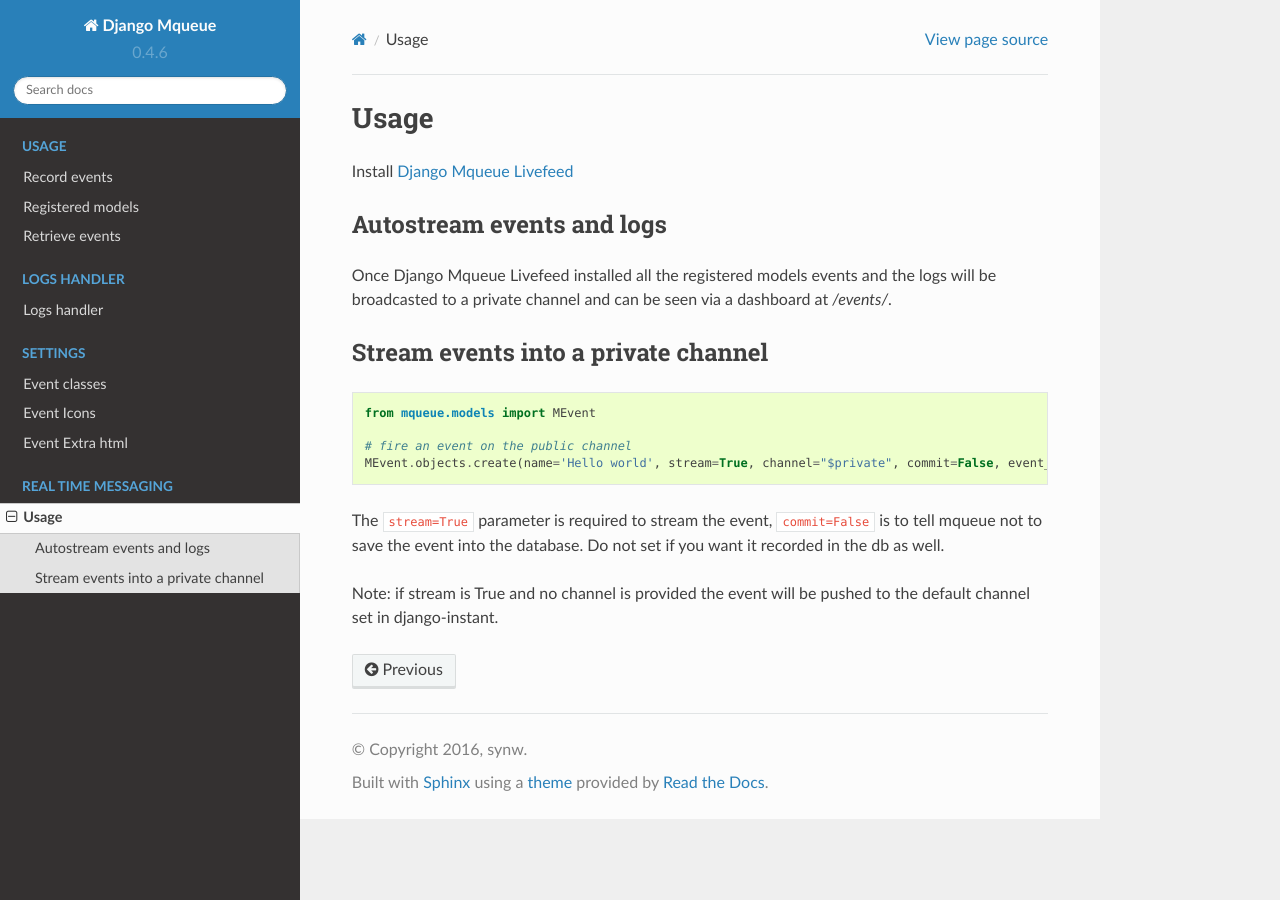
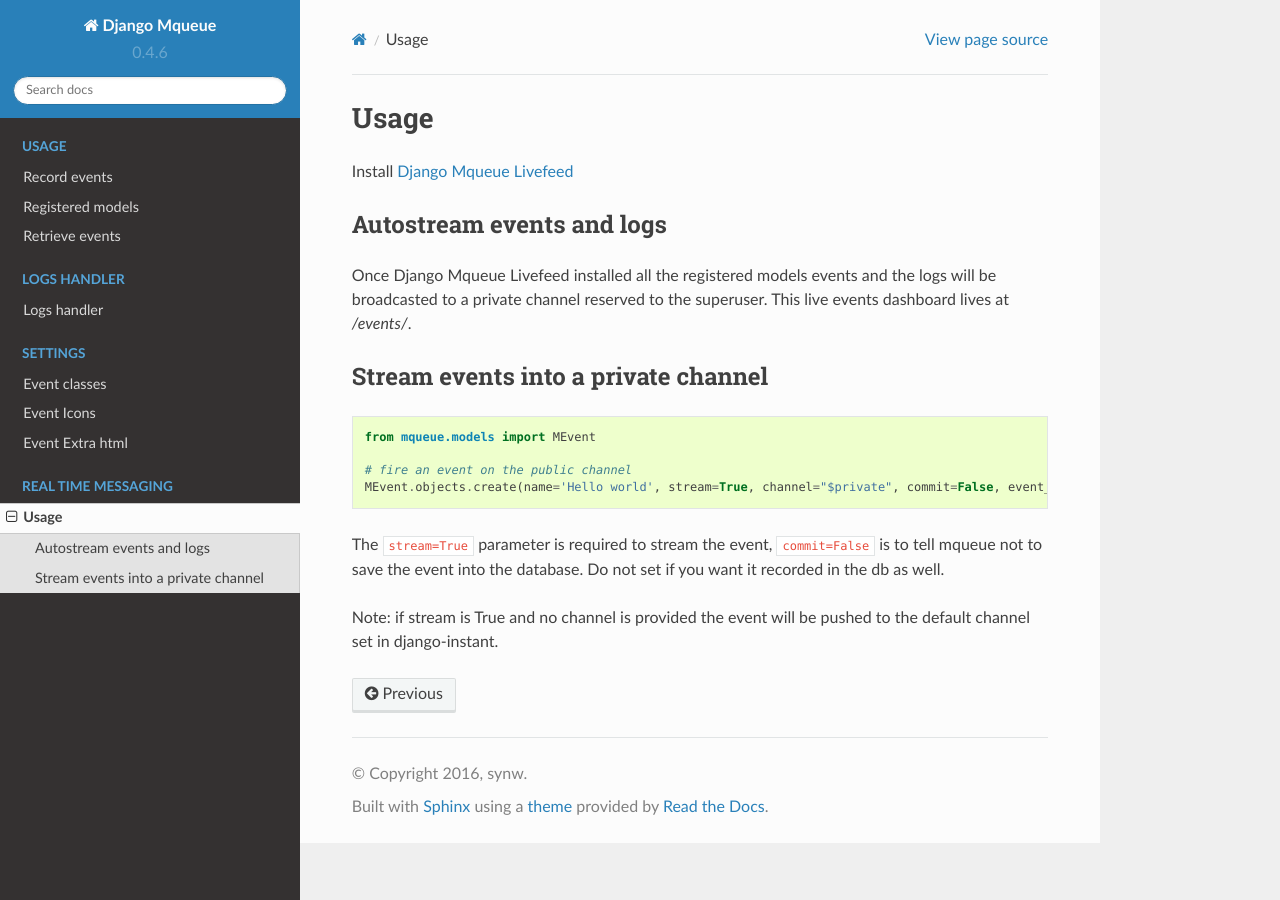
Before and after one commit to synw/django-mqueue, a Sphinx documentation site: the page built from docs/realtime/index.rst, in a window 1280 px wide. Built offline with Sphinx 7.4.7 and the Read the Docs theme 2.0.0, drawn with Linux system fonts in a browser that asks for light colours.

```diff
--- a/docs/realtime/index.rst
+++ b/docs/realtime/index.rst
@@ -6,9 +6,8 @@ Install `Django Mqueue Livefeed <https://github.com/synw/django-mqueue-livefeed/
 Autostream events and logs
 ~~~~~~~~~~~~~~~~~~~~~~~~~~
 
-Once Django Mqueue Livefeed installed all the registered models events and the logs will be broadcasted to a private
-channel and can be seen via a dashboard at `/events/`.
-
+Once Django Mqueue Livefeed installed all the registered models events and the logs will be broadcasted to a
+private channel reserved to the superuser. This live events dashboard lives at `/events/`.
 
 Stream events into a private channel
 ~~~~~~~~~~~~~~~~~~~~~~~~~~~~~~~~~~~~
--- a/mqueue/__init__.py
+++ b/mqueue/__init__.py
@@ -1,2 +1,2 @@
-__version__ = '0.5'
+__version__ = '0.5.2'
 default_app_config = 'mqueue.apps.MqueueConfig'
```
